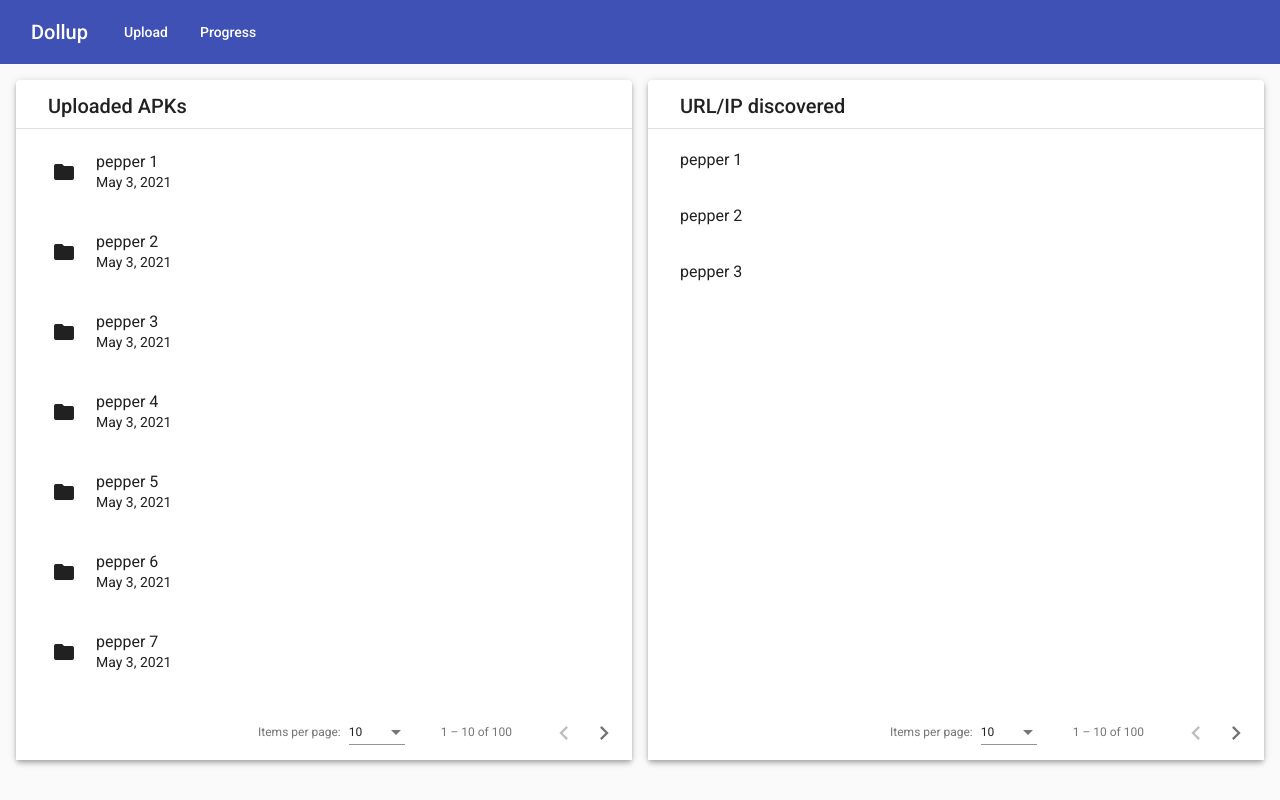
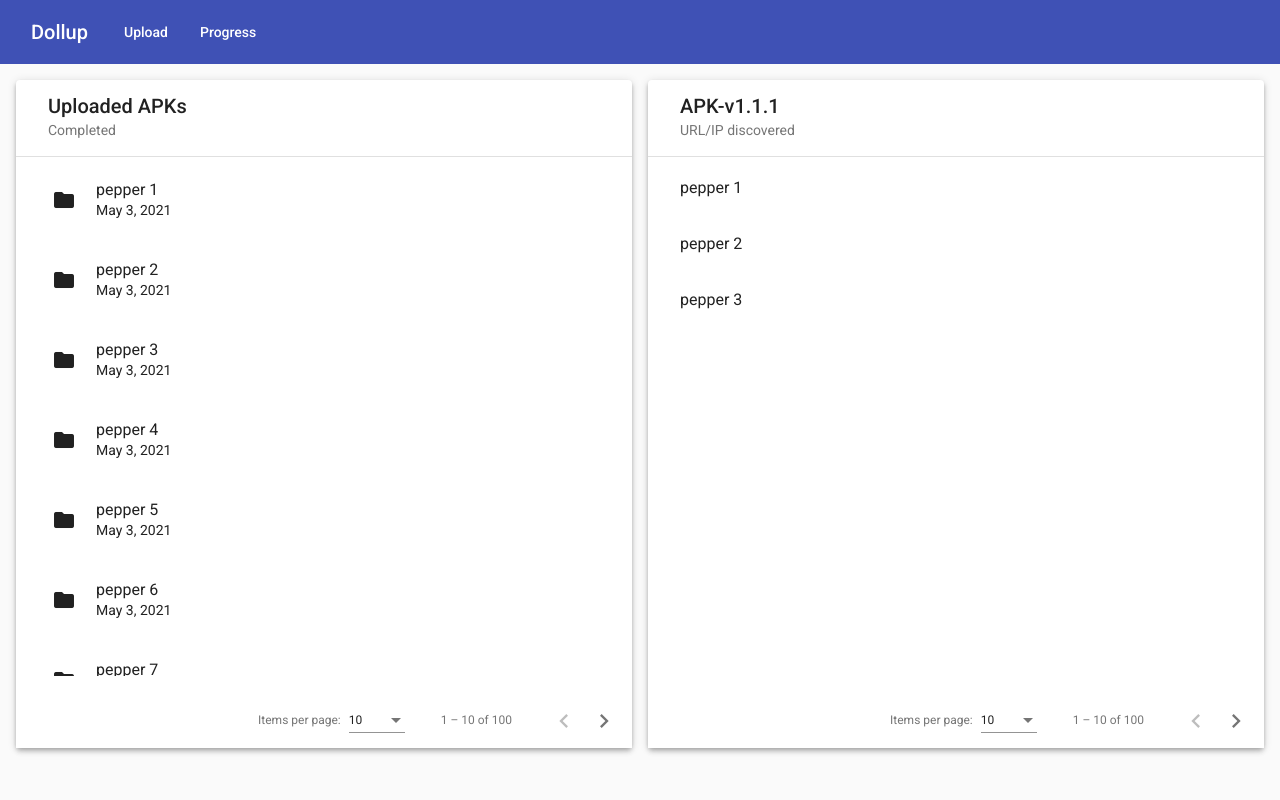
Before and after one commit to yangify/dollfront, an Angular app: page / in a window 1280 px wide. Built offline with nearby package versions, Linux system fonts and the light colour scheme.

Commit message:
updated card styling

```diff
--- a/src/app/component/apk-card/apk-card.component.css
+++ b/src/app/component/apk-card/apk-card.component.css
@@ -1,4 +1,4 @@
 mat-card-content {
-  height: 70vh;
+  height: 65vh;
   overflow-y: auto;
 }
--- a/src/app/component/apk-card/apk-card.component.html
+++ b/src/app/component/apk-card/apk-card.component.html
@@ -1,6 +1,7 @@
 <mat-card class="card mat-elevation-z4">
   <mat-card-header>
     <mat-card-title>Uploaded APKs</mat-card-title>
+    <mat-card-subtitle>Completed</mat-card-subtitle>
   </mat-card-header>
   <mat-divider></mat-divider>
   <mat-card-content>
--- a/src/app/component/url-card/url-card.component.css
+++ b/src/app/component/url-card/url-card.component.css
@@ -1,4 +1,4 @@
 mat-card-content {
-  height: 70vh;
+  height: 65vh;
   overflow-y: auto;
 }
--- a/src/app/component/url-card/url-card.component.html
+++ b/src/app/component/url-card/url-card.component.html
@@ -1,6 +1,7 @@
 <mat-card class="card mat-elevation-z4">
   <mat-card-header>
-    <mat-card-title>URL/IP discovered</mat-card-title>
+    <mat-card-title>APK-v1.1.1</mat-card-title>
+    <mat-card-subtitle>URL/IP discovered</mat-card-subtitle>
   </mat-card-header>
   <mat-divider></mat-divider>
   <mat-card-content>
```
